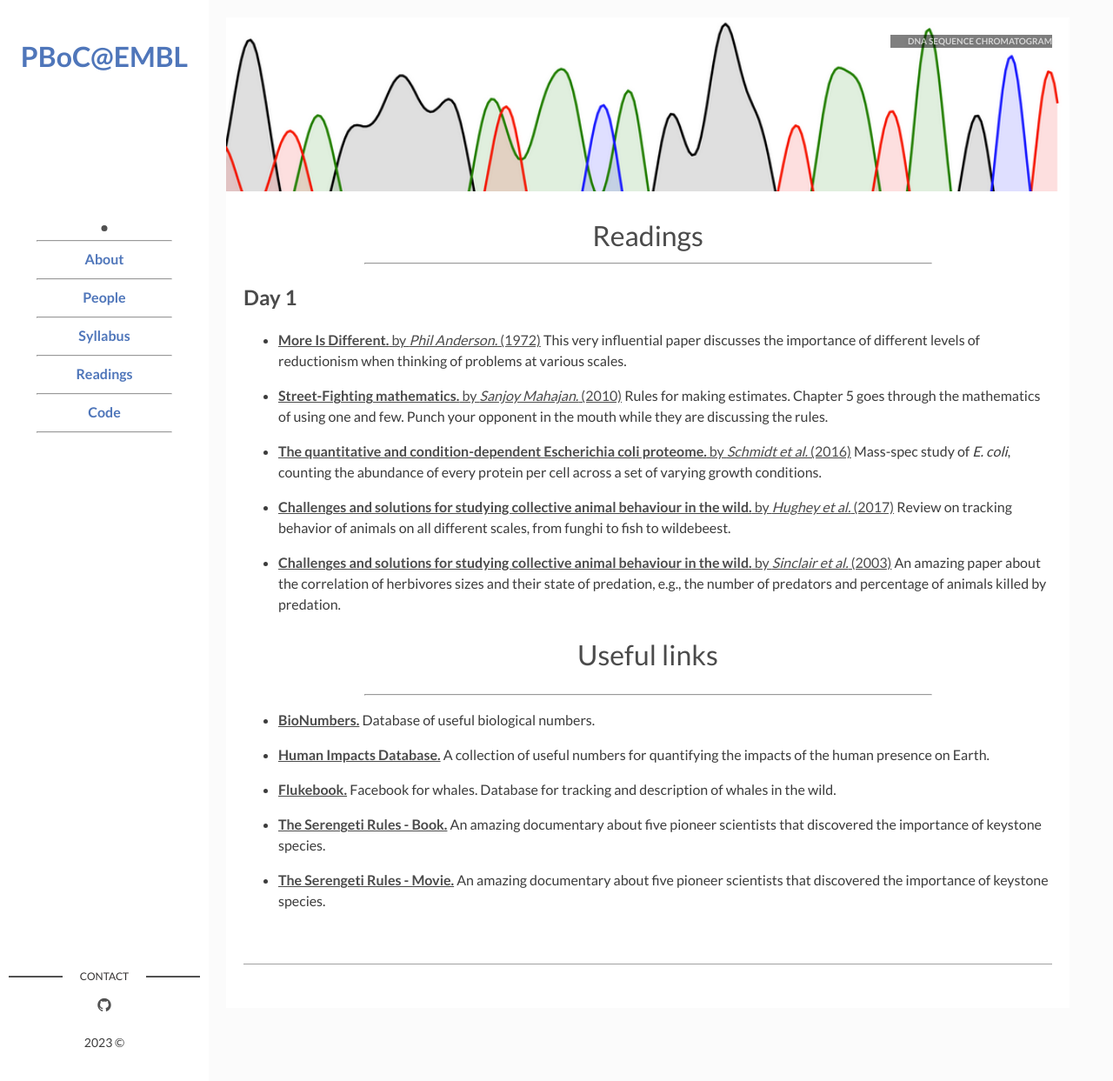
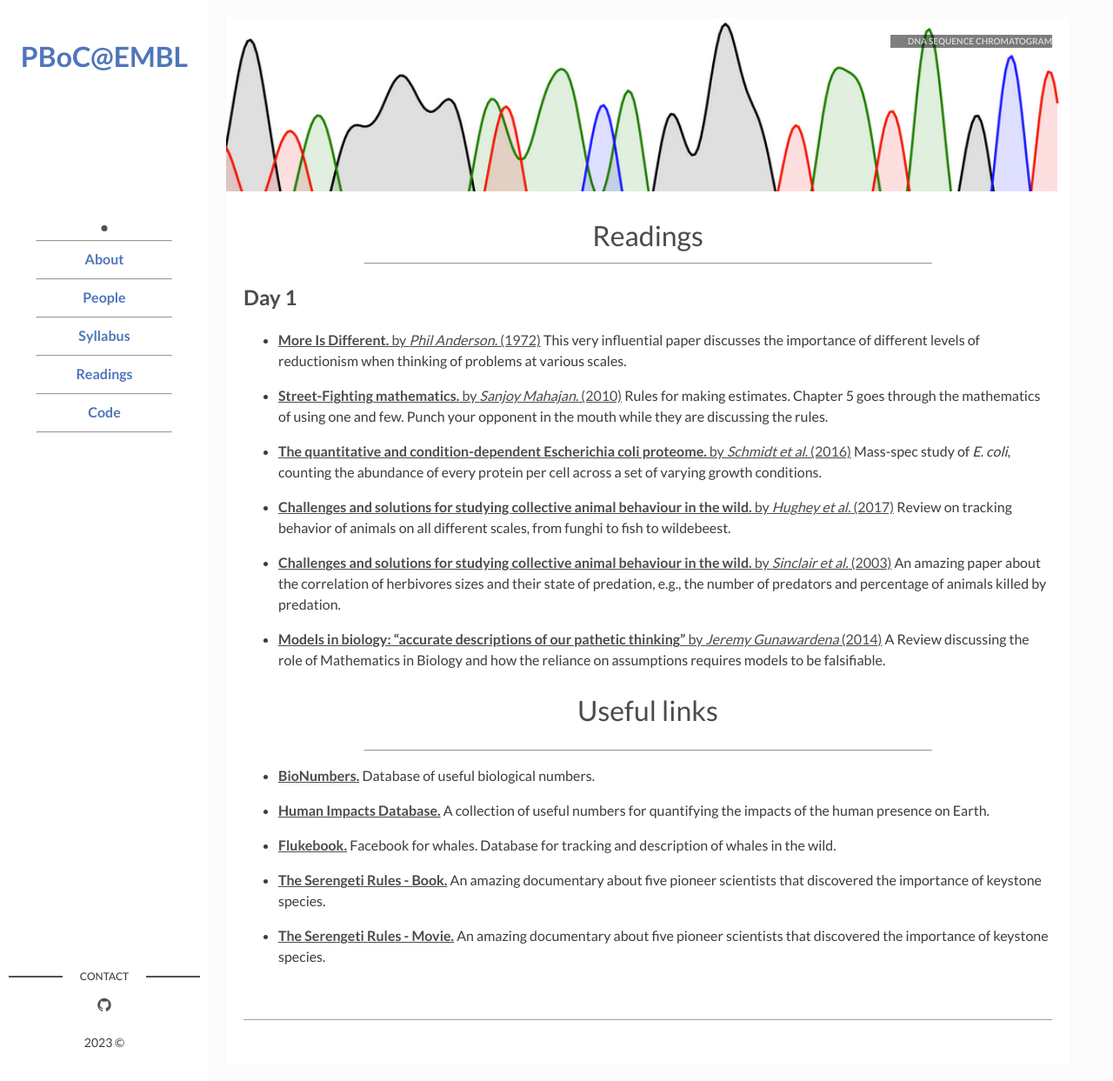
Before and after one commit to RPGroup-PBoC/embl_pboc_2023, a Jekyll site: the page built from page03_readings.md, in a window 1280 px wide and 1243 px high. Shown: the whole window at 87% size. Built offline with Jekyll 4.4.1, drawn with Linux system fonts in a browser that asks for light colours.

Commit message:
pathetic thinking

```diff
--- a/_data/readings.yaml
+++ b/_data/readings.yaml
@@ -38,3 +38,11 @@ Day 1:
    link: sinclair2003.pdf
    description: >
       An amazing paper about the correlation of herbivores sizes and their state of predation, e.g., the number of predators and percentage of animals killed by predation.
+
+ - pub:
+   title: "Models in biology: \"accurate descriptions of our pathetic thinking\""
+   authors: Jeremy Gunawardena
+   year: 2014
+   link: Gunawardena2014.pdf
+   description: >
+      A Review discussing the role of Mathematics in Biology and how the reliance on assumptions requires models to be falsifiable.
```
Also changed, not shown: 1 other file.
